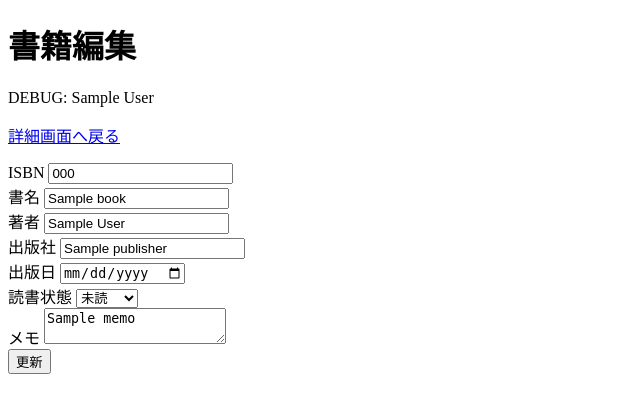
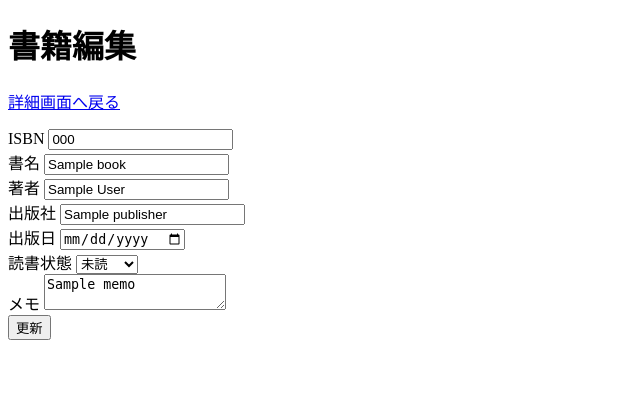
Before and after one commit to ht-portfolio/bookshelf, a Flask app: template templates/book_edit.html in a window 1280 px wide. Shown: the top 413 px of the page, without its empty margins (0-640 px from the left). Run offline with Flask 3, Linux system fonts and the light colour scheme; the template is opened without the code that fills it: most values are stand-ins (such as "Sample title", 1, 10 or a date in 2020).

Commit message:
Add book edit feature

```diff
--- a/app.py
+++ b/app.py
@@ -44,7 +44,6 @@ def book_detail(book_id):
 @app.route("/books/<int:book_id>/edit", methods=["GET", "POST"])
 def edit_book(book_id):
     book = get_book_by_id(book_id)
-    print("DEBUG author:", book.author)
 
     if book is None:
         return "指定された書籍は存在しません。", 404
@@ -55,7 +54,7 @@ def edit_book(book_id):
         book.title  = request.form.get("title","")
         book.author = request.form.get("author") or None
         book.publisher      = request.form.get("publisher") or None
-        book.published_date = request.form.get("publisher_date") or None
+        book.published_date = request.form.get("published_date") or None
         book.status = int( request.form.get("status", 0))
         book.memo   = request.form.get("memo") or None
         # レコードを更新する。
--- a/templates/book_edit.html
+++ b/templates/book_edit.html
@@ -6,7 +6,6 @@
     </head>
     <body>
         <h1>書籍編集</h1>
-        <p>DEBUG: {{ book.author }}</p>
         <p>
             <a href="/books/{{ book.id }}">詳細画面へ戻る</a>
         </p>
```
